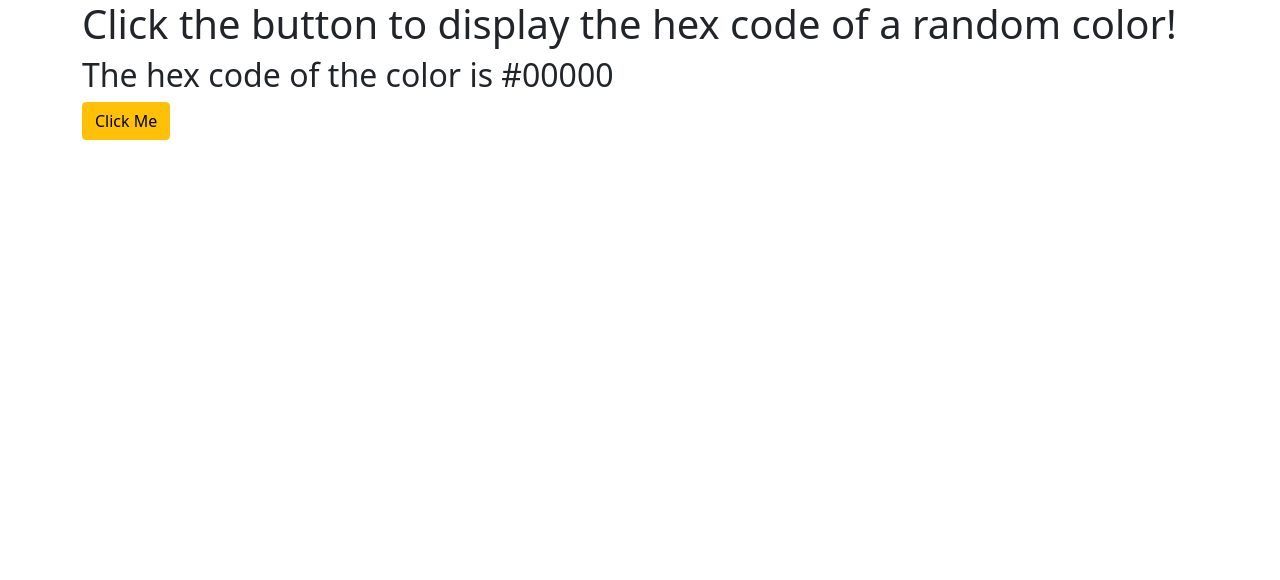
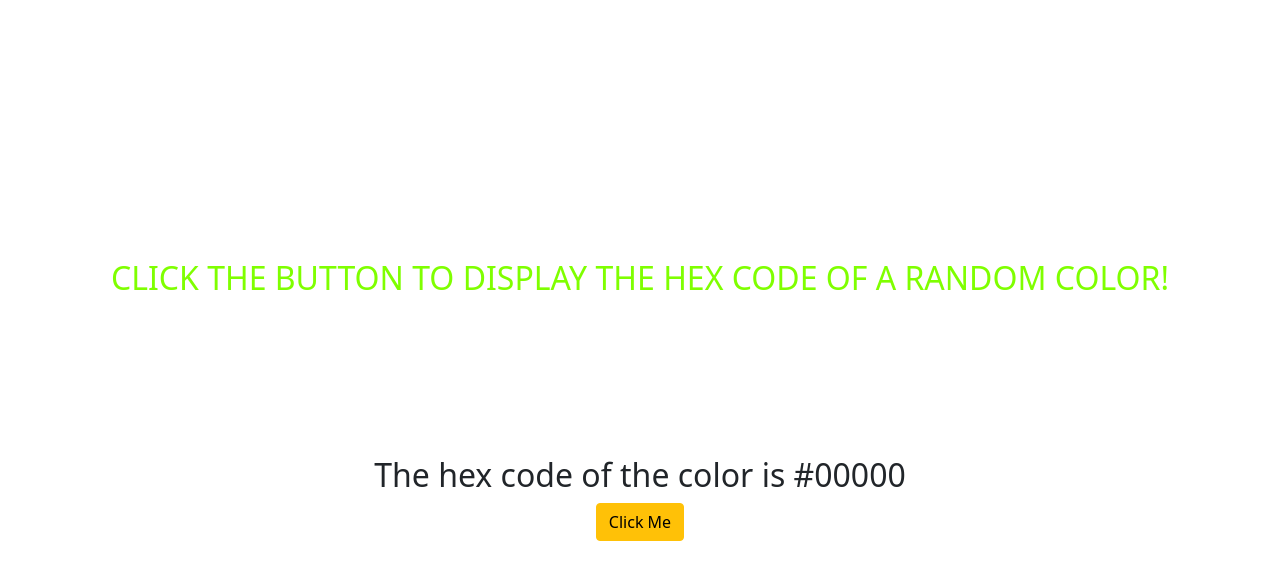
Before and after one commit to amilhousecunningham/js-hex-colors, a plain HTML site: page index.html in a window 1280 px wide. Drawn offline with nearby package versions, Linux system fonts and the light colour scheme.

Commit message:
styled h1 h2 and created animation

```diff
--- a/index.html
+++ b/index.html
@@ -8,6 +8,9 @@
     <link rel="stylesheet" href="./styles.css">
     <link href="https://cdn.jsdelivr.net/npm/bootstrap@5.1.3/dist/css/bootstrap.min.css" rel="stylesheet"
         integrity="sha384-1BmE4kWBq78iYhFldvKuhfTAU6auU8tT94WrHftjDbrCEXSU1oBoqyl2QvZ6jIW3" crossorigin="anonymous">
+    <link rel="preconnect" href="https://fonts.googleapis.com">
+    <link rel="preconnect" href="https://fonts.gstatic.com" crossorigin>
+    <link href="https://fonts.googleapis.com/css2?family=Righteous&display=swap" rel="stylesheet">
     <title>Hex Colors</title>
 </head>
 
@@ -22,4 +25,5 @@
     </div>
     <script src="./script.js"></script>
 </body>
+
 </html>
--- a/styles.css
+++ b/styles.css
@@ -0,0 +1,56 @@
+body {
+  font-family: "Righteous", cursive;
+}
+
+.container {
+  height: 100vh;
+  width: 95%;
+  display: flex;
+  justify-content: center;
+  align-items: center;
+}
+
+.hex-colors {
+  text-align: center;
+}
+
+.hex-colors h1 {
+  font-size: 2rem;
+  text-transform: uppercase;
+  animation: colorchange 5s infinite alternate;
+}
+
+.hex-colors h2 {
+  font-size: 2rem;
+  margin-top: 15%;
+}
+
+@keyframes colorchange {
+  0% {
+    color: coral;
+  }
+  20% {
+    color: cornflowerblue;
+  }
+  40% {
+    color: darkolivegreen;
+  }
+  60% {
+    color: blueviolet;
+  }
+  80% {
+    color: burlywood;
+  }
+  100% {
+    color: chartreuse;
+  }
+}
+
+@media (max-width: 480px) {
+  .hex-colors h1 {
+    font-size: 1.5rem;
+  }
+  .hex-colors h2 {
+    font-size: 1.5rem;
+  }
+}
```
